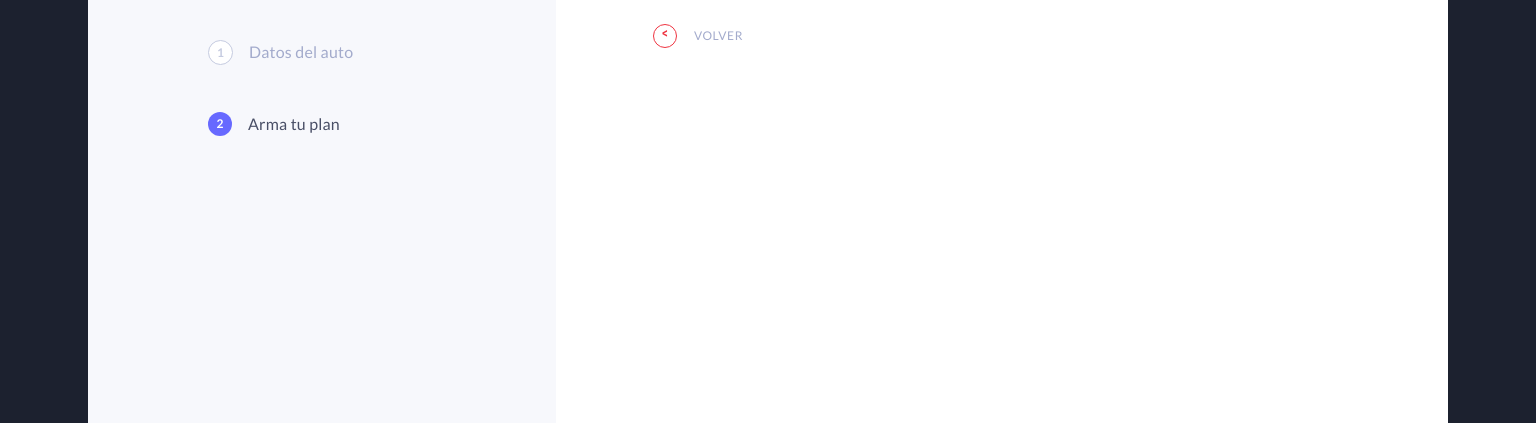
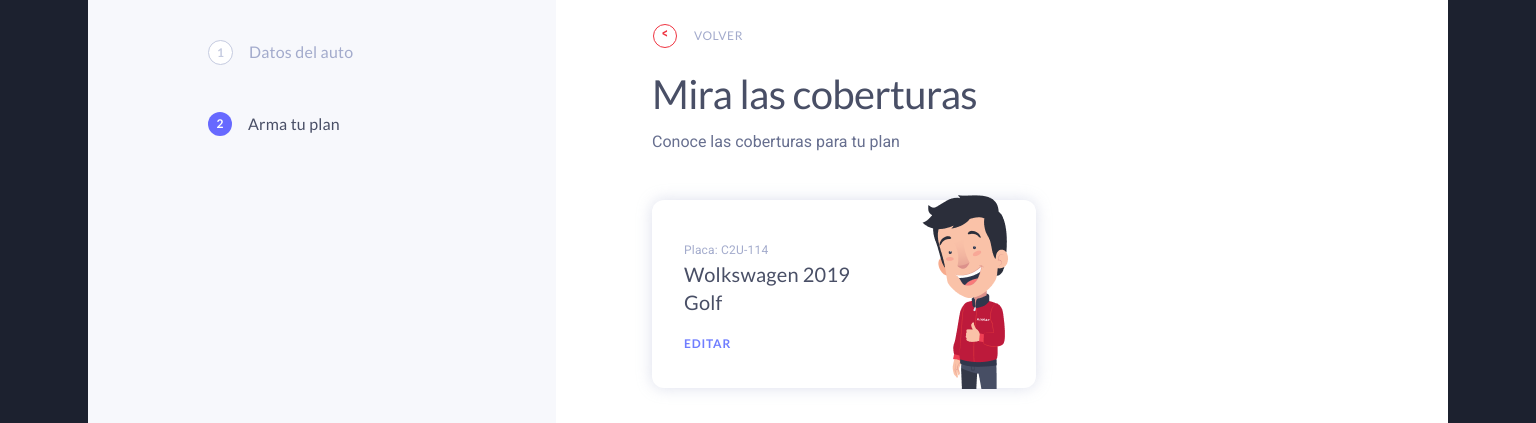
Before and after one commit to LorenaGRB/seguro-vehicular-tracking-web, a React (Create React App) app: page /seguro-vehicular-tracking/ArmaPlan in a window 1536 px wide. Shown: the part 361-784 px from the top of the page. Built offline with nearby package versions, Linux system fonts and the light colour scheme.

Commit message:
BannerArmaPlan was created inside ArmaPlan component

```diff
--- a/src/App.js
+++ b/src/App.js
@@ -14,8 +14,8 @@ function App() {
             <Route path='/seguro-vehicular-tracking/CarData'exact>  <CarData />   </Route>
             <Route path='/seguro-vehicular-tracking/Home'exact>     <Home />      </Route>
 
-            <Route path='/seguro-vehicular-tracking'exact> <Redirect to= '/seguro-vehicular-tracking/Home'/> </Route>
-            <Route path='/'exact>                          <Redirect to= '/seguro-vehicular-tracking/Home'/> </Route>
+            <Route path='/seguro-vehicular-tracking'exact> <Redirect to = '/seguro-vehicular-tracking/Home' /> </Route>
+            <Route path='/'exact>                          <Redirect to = '/seguro-vehicular-tracking/Home' /> </Route>
 
         </Switch>
     </Fragment>
--- a/src/components/ArmaPlan/ArmaPlan.js
+++ b/src/components/ArmaPlan/ArmaPlan.js
@@ -1,16 +1,19 @@
-import React from 'react'
-import classes from '../../style/style.module.css'
-import Tracking from '../UI/Tracking'
-import Footer from '../Footer/Footer'
+import React from 'react';
+import classes from '../../style/style.module.css';
+import Tracking from '../UI/Tracking';
+import BannerArmaPlan from './BannerArmaPlan/BannerArmaPlan';
+import FormArmaPlan from './FormArmaPlan/FormArmaPlan';
+import Footer from '../Footer/Footer';
 
 function ArmaPlan() {
     return (
-        <div className={classes.ArmaPlan}>
-            <Tracking
-                component='armaPlan'
-                currentStep='2'
-            />
-            <Footer />
+        <div className={classes.armaPlan}>
+            <Tracking component='armaPlan' currentStep='2' link='CarData'/>
+            <div>
+                <BannerArmaPlan />
+                <FormArmaPlan />
+                <Footer />
+            </div>
         </div>
     )
 }
--- /dev/null
+++ b/src/components/ArmaPlan/BannerArmaPlan/BannerArmaPlan.js
@@ -0,0 +1,29 @@
+import React from 'react'
+import {Link} from 'react-router-dom'
+import classes from "../../../style/style.module.css";
+import man from '../../../assets/images/armaPlan/man.png'
+function BannerArmaPlan() {
+    return (
+        <header className={classes.bannerArmaPlan}>
+            <h2 className={classes.bannerArmaPlan__title}>Mira las coberturas</h2>
+            <h3 className={classes.bannerArmaPlan__subtitle}>Conoce las coberturas para tu plan</h3>
+            <section className={classes.bannerArmaPlan__informationWrap}>
+                <p className={classes.bannerArmaPlan__plate}>Placa: C2U-114</p>
+                <p className={classes.bannerArmaPlan__brand}>Wolkswagen 2019 Golf</p>
+                <Link
+                className={classes.bannerArmaPlan__edit}
+                to = '/seguro-vehicular-tracking/CarData'
+                >
+                    EDITAR
+                </Link>
+            </section>
+            <img
+            className={classes.bannerArmaPlan__img}
+            src={man}
+            alt='arma tu plan'
+            />
+        </header>
+    )
+}
+
+export default BannerArmaPlan
--- /dev/null
+++ b/src/components/ArmaPlan/FormArmaPlan/FormArmaPlan.js
@@ -0,0 +1,18 @@
+import React from 'react'
+// import {NavLink} from 'react-router-dom'
+import classes from '../../../style/style.module.css'
+
+function FormArmaPlan() {
+    return (
+        <form className={classes.formArmaPlan}>
+            <h2 className={classes.formArmaPlan__title}>Agrega o quita coberturas</h2>
+            <div className={classes.formArmaPlan__navbar}>
+                {/* <NavLink>Protege a tu auto</NavLink>
+                <NavLink>Protege a los que te rodean</NavLink>
+                <NavLink>mejora tu plan</NavLink> */}
+            </div>
+        </form>
+    )
+}
+
+export default FormArmaPlan
--- a/src/components/CarData/CarData.js
+++ b/src/components/CarData/CarData.js
@@ -10,6 +10,7 @@ function CarData() {
             <Tracking
                 component='carData'
                 currentStep='1'
+                link='Home'
             />
             <CarDataForm />
             <Footer />
--- a/src/components/UI/Tracking.js
+++ b/src/components/UI/Tracking.js
@@ -1,9 +1,12 @@
 import React from 'react'
+import { useHistory} from 'react-router-dom'
 import classes from '../../style/style.module.css'
 function Tracking(props) {
+    const history = useHistory();
     return (
         <section className={classes[`${props.component}__tracking`]}>
-            <button className={classes[`${props.component}__tracking-return`]}>
+
+            <button className={classes[`${props.component}__tracking-return`]} onClick={() => {history.push(`/seguro-vehicular-tracking/${props.link}`);}}>
                 &#60;
             </button>
             <div className={classes[`${props.component}__tracking-state`]}>
--- a/src/style/style.module.css
+++ b/src/style/style.module.css
@@ -562,6 +562,7 @@ p {
   letter-spacing: 0.8px;
   text-align: center;
   color: #fff;
+  cursor: pointer;
 }
 
 .carData {
@@ -650,6 +651,12 @@ p {
       -ms-flex-pack: center;
           justify-content: center;
   padding: 8px 10px 12px 8px;
+  cursor: pointer;
+}
+
+.carData__tracking-return:hover {
+  color: #e2e2e2;
+  border-color: #e2e2e2;
 }
 
 @media (min-width: 1360px) {
@@ -659,6 +666,10 @@ p {
     padding: 10px 10px 0px 8px;
     border-color: #EF3340;
     color: #EF3340;
+  }
+  .carData__tracking-return:hover {
+    color: #6769FF;
+    border-color: #6769FF;
   }
   .carData__tracking-return::after {
     content: 'VOLVER';
@@ -1302,6 +1313,7 @@ p {
             align-items: center;
     padding: 40px 0px 0px;
     border-top: 1px solid #E4E8F7;
+    cursor: pointer;
   }
 }
 
@@ -1454,6 +1466,25 @@ p {
 @media (min-width: 1360px) {
   .carDataForm__continuar-button::after {
     right: -15px;
+  }
+}
+
+.armaPlan {
+  display: -webkit-box;
+  display: -ms-flexbox;
+  display: flex;
+  -webkit-box-orient: vertical;
+  -webkit-box-direction: normal;
+      -ms-flex-direction: column;
+          flex-direction: column;
+}
+
+@media (min-width: 1360px) {
+  .armaPlan {
+    -webkit-box-orient: horizontal;
+    -webkit-box-direction: normal;
+        -ms-flex-direction: row;
+            flex-direction: row;
   }
 }
 
@@ -1524,6 +1555,12 @@ p {
       -ms-flex-pack: center;
           justify-content: center;
   padding: 8px 10px 12px 8px;
+  cursor: pointer;
+}
+
+.armaPlan__tracking-return:hover {
+  color: #e2e2e2;
+  border-color: #e2e2e2;
 }
 
 @media (min-width: 1360px) {
@@ -1533,6 +1570,10 @@ p {
     padding: 10px 10px 0px 8px;
     border-color: #EF3340;
     color: #EF3340;
+  }
+  .armaPlan__tracking-return:hover {
+    color: #6769FF;
+    border-color: #6769FF;
   }
   .armaPlan__tracking-return::after {
     content: 'VOLVER';
@@ -1678,4 +1719,155 @@ p {
     display: none;
   }
 }
+
+.bannerArmaPlan {
+  background-color: #F7F8FC;
+  height: 300px;
+  margin-top: -40px;
+  padding: 40px 32px 0px;
+}
+
+@media (min-width: 1360px) {
+  .bannerArmaPlan {
+    margin: 96px 0px 0px 96px;
+    padding: 0px;
+    background-color: #FFFFFF;
+    height: 380px;
+  }
+}
+
+.bannerArmaPlan__title {
+  width: 296px;
+  font-family: 'Lato';
+  font-size: 28px;
+  font-style: normal;
+  font-weight: 400;
+  line-height: 36px;
+  letter-spacing: -0.6px;
+  text-align: left;
+  color: #494F66;
+  margin: 0px 0px 10px;
+}
+
+@media (min-width: 1360px) {
+  .bannerArmaPlan__title {
+    width: 384px;
+    font-size: 40px;
+    line-height: 48px;
+  }
+}
+
+.bannerArmaPlan__subtitle {
+  width: 296px;
+  font-family: 'Roboto';
+  font-size: 16px;
+  font-style: normal;
+  font-weight: 400;
+  line-height: 28px;
+  letter-spacing: 0px;
+  text-align: left;
+  color: #676F8F;
+  margin: 0px 0px 20px;
+}
+
+@media (min-width: 1360px) {
+  .bannerArmaPlan__subtitle {
+    margin: 0px 0px 44px;
+  }
+}
+
+.bannerArmaPlan__informationWrap {
+  display: block;
+  margin: 0px auto;
+  width: 272px;
+  height: 122px;
+  padding: 24px;
+  border-radius: 12px;
+  background-color: #FFFFFF;
+  box-shadow: 0px 0px 15px 0px rgba(163, 171, 204, 0.38);
+  -webkit-box-shadow: 0px 0px 15px 0px rgba(163, 171, 204, 0.38);
+  -moz-box-shadow: 0px 0px 15px 0px rgba(163, 171, 204, 0.38);
+}
+
+@media (min-width: 1360px) {
+  .bannerArmaPlan__informationWrap {
+    width: 320px;
+    height: 108px;
+    padding: 40px 32px;
+  }
+}
+
+.bannerArmaPlan__plate {
+  font-family: 'Roboto';
+  font-size: 12px;
+  font-style: normal;
+  font-weight: 400;
+  line-height: 20px;
+  letter-spacing: 0.2px;
+  text-align: left;
+  color: #A3ABCC;
+  margin: 0px;
+}
+
+.bannerArmaPlan__brand {
+  width: 150px;
+  height: 48px;
+  font-family: 'Lato';
+  font-size: 16px;
+  font-style: normal;
+  font-weight: 400;
+  line-height: 24px;
+  letter-spacing: 0.2px;
+  text-align: left;
+  color: #494F66;
+  margin: 0px 0px 16px;
+}
+
+@media (min-width: 1360px) {
+  .bannerArmaPlan__brand {
+    width: 192px;
+    height: 56px;
+    font-size: 20px;
+    line-height: 28px;
+  }
+}
+
+.bannerArmaPlan__edit {
+  font-family: 'Lato';
+  font-size: 10px;
+  font-style: normal;
+  font-weight: 700;
+  line-height: 16px;
+  letter-spacing: 0.8px;
+  text-align: left;
+  color: #6F7DFF;
+  text-decoration: none !important;
+}
+
+.bannerArmaPlan__edit:hover {
+  font-weight: 800;
+}
+
+@media (min-width: 1360px) {
+  .bannerArmaPlan__edit {
+    font-size: 12px;
+    line-height: 16px;
+  }
+}
+
+.bannerArmaPlan__img {
+  height: 156px;
+  display: inline-block;
+  position: relative;
+  top: -156px;
+  left: 220px;
+}
+
+@media (min-width: 1360px) {
+  .bannerArmaPlan__img {
+    height: 196px;
+    top: -195px;
+    left: 270px;
+  }
+}
 /*# sourceMappingURL=style.module.css.map */
--- a/src/style/style.scss
+++ b/src/style/style.scss
@@ -411,7 +411,7 @@ p{
             letter-spacing: 0.8px;
             text-align: center;
             color: #fff;
-
+            cursor: pointer;
         }
     }
 }
@@ -458,12 +458,21 @@ p{
             flex-direction: column;
             justify-content: center;
             padding: 8px 10px 12px 8px;
+            cursor: pointer;
+            &:hover{
+                color: #e2e2e2;
+                border-color: #e2e2e2;
+            }
             @media (min-width:1360px) {
                 position: relative;
                 right: -121px;
                 padding: 10px 10px 0px 8px;
                 border-color: #EF3340;
                 color: #EF3340;
+                &:hover{
+                    color: #6769FF;
+                    border-color: #6769FF;
+                }
                 &::after{
                     content: 'VOLVER';
                     position: relative;
@@ -969,6 +978,7 @@ p{
             align-items: center;
             padding: 40px 0px 0px;
             border-top: 1px solid #E4E8F7;
+            cursor: pointer;
         }
         &-title{
             font-family: 'Lato';
@@ -1095,6 +1105,11 @@ p{
     }
 }
 .armaPlan{
+    display: flex;
+    flex-direction: column;
+    @media (min-width:1360px) {
+        flex-direction: row;
+    }
     &__tracking{
         width: 82%;
         height: 46px;
@@ -1132,12 +1147,21 @@ p{
             flex-direction: column;
             justify-content: center;
             padding: 8px 10px 12px 8px;
+            cursor: pointer;
+            &:hover{
+                color: #e2e2e2;
+                border-color: #e2e2e2;
+            }
             @media (min-width:1360px) {
                 position: relative;
                 right: -121px;
                 padding: 10px 10px 0px 8px;
                 border-color: #EF3340;
                 color: #EF3340;
+                &:hover{
+                    color: #6769FF;
+                    border-color: #6769FF;
+                }
                 &::after{
                     content: 'VOLVER';
                     position: relative;
@@ -1248,3 +1272,124 @@ p{
         }
     }
 }
+.bannerArmaPlan{
+    background-color: #F7F8FC;
+    height: 300px;
+    margin-top: -40px;
+    padding: 40px 32px 0px;
+    @media (min-width:1360px) {
+        margin: 96px 0px 0px 96px;
+        padding: 0px;
+        background-color: #FFFFFF;
+        height: 380px;
+    }
+    &__title{
+        width: 296px;
+        font-family: 'Lato';
+        font-size: 28px;
+        font-style: normal;
+        font-weight: 400;
+        line-height: 36px;
+        letter-spacing: -0.6px;
+        text-align: left;
+        color: #494F66;
+        margin: 0px 0px 10px;
+        @media (min-width:1360px) {
+            width: 384px;
+            font-size: 40px;
+            line-height: 48px;
+        }
+    }
+    &__subtitle{
+        width: 296px;
+        font-family: 'Roboto';
+        font-size: 16px;
+        font-style: normal;
+        font-weight: 400;
+        line-height: 28px;
+        letter-spacing: 0px;
+        text-align: left;
+        color: #676F8F;
+        margin: 0px 0px 20px;
+        @media (min-width:1360px) {
+            margin: 0px 0px 44px;
+        }
+    }
+    &__informationWrap{
+        display: block;
+        margin: 0px auto;
+        width: 272px;
+        height: 122px;
+        padding: 24px;
+        border-radius: 12px;
+        background-color: #FFFFFF;
+        box-shadow: 0px 0px 15px 0px rgba(163,171,204,0.38);
+        -webkit-box-shadow: 0px 0px 15px 0px rgba(163,171,204,0.38);
+        -moz-box-shadow: 0px 0px 15px 0px rgba(163,171,204,0.38);
+            @media (min-width:1360px) {
+                width: 320px;
+                height: 108px;
+                padding: 40px 32px;
+            }
+        }
+        &__plate{
+        font-family: 'Roboto';
+        font-size: 12px;
+        font-style: normal;
+        font-weight: 400;
+        line-height: 20px;
+        letter-spacing: 0.2px;
+        text-align: left;
+        color: #A3ABCC;
+        margin: 0px;
+    }
+    &__brand{
+        width: 150px;
+        height: 48px;
+        font-family: 'Lato';
+        font-size: 16px;
+        font-style: normal;
+        font-weight: 400;
+        line-height: 24px;
+        letter-spacing: 0.2px;
+        text-align: left;
+        color: #494F66;
+        margin: 0px 0px 16px;
+        @media (min-width:1360px) {
+            width: 192px;
+            height: 56px;
+            font-size: 20px;
+            line-height: 28px;
+        }
+    }
+    &__edit{
+        font-family: 'Lato';
+        font-size: 10px;
+        font-style: normal;
+        font-weight: 700;
+        line-height: 16px;
+        letter-spacing: 0.8px;
+        text-align: left;
+        color: #6F7DFF;
+        text-decoration: none !important ;
+        &:hover{
+            font-weight: 800;
+        }
+        @media (min-width:1360px) {
+            font-size: 12px;
+            line-height: 16px;
+        }
+    }
+    &__img{
+        height: 156px;
+        display: inline-block;
+        position: relative;
+        top: -156px;
+        left: 220px;
+        @media (min-width:1360px) {
+            height: 196px;
+            top: -195px;
+            left: 270px;
+        }
+    }
+}
```
Also changed, not shown: 1 other file (tests, documents, lock files or other folders).
